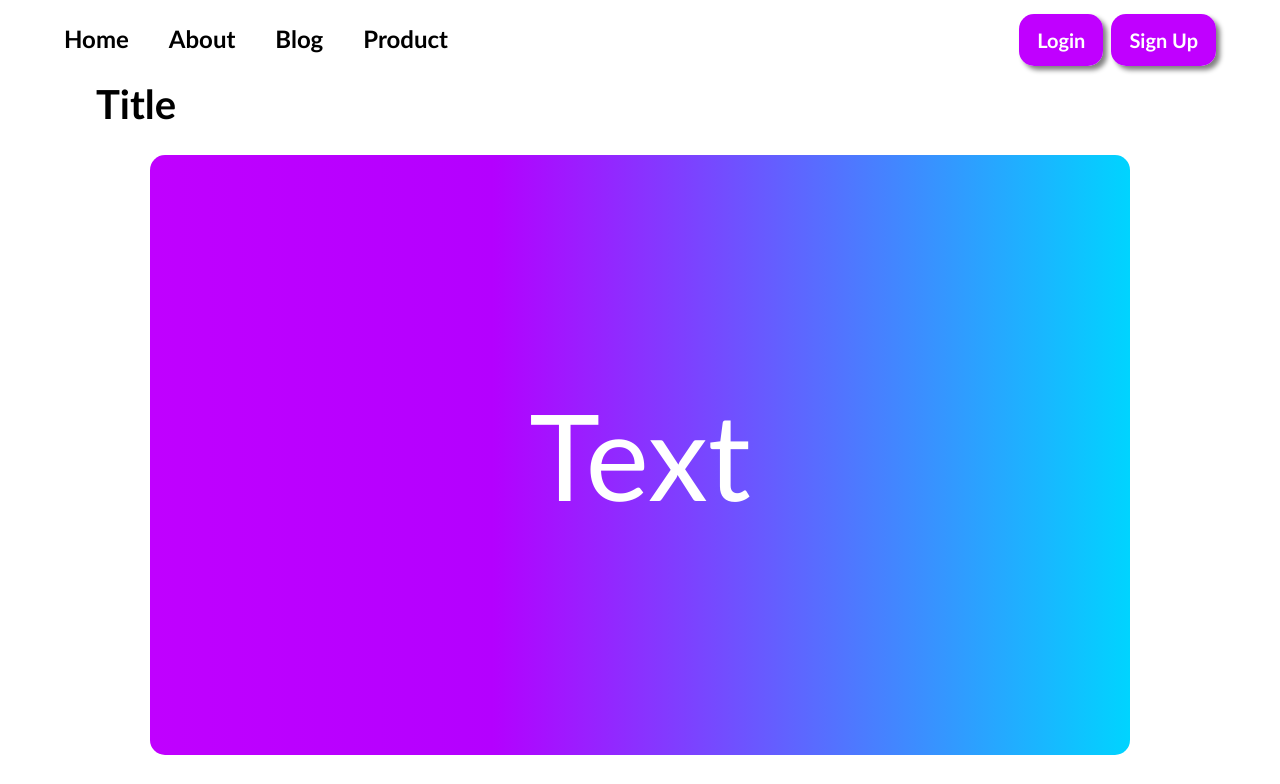
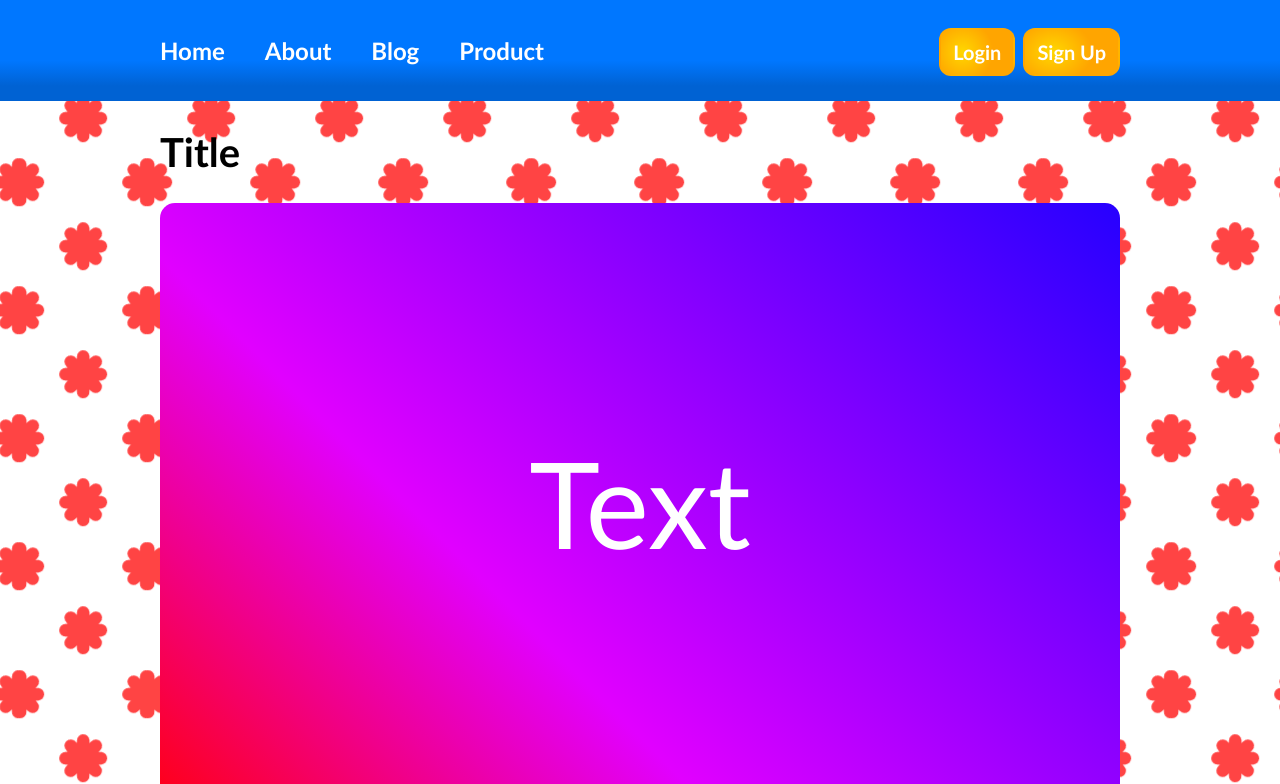
Before and after one commit to elijahgott/Website-Template, a plain HTML site: page index.html in a window 1280 px wide. Shown: the top 784 px of the page. Drawn offline with Linux system fonts and the light colour scheme.

Commit message:
added mario style oh yeah

```diff
--- a/css/styles.css
+++ b/css/mario.css
@@ -1,5 +1,5 @@
 /* Template by: Elijah Gott */
-/* 8/7/2024 */
+/* 4/3/2025 */
 
 /* NOTES */
 /* - use multiples of 4 pixels (padding, font size, etc) */
@@ -9,8 +9,9 @@
     --background-color: rgb(255, 255, 255);
     --text-color: rgb(0, 0, 0);
     --deemphasized-text-color: rgb(90, 90, 90);
-    --button-color: rgb(192,0,255);;
-    --home-image-background: linear-gradient(90deg, rgba(192,0,255,1) 0%, rgba(180,0,255,1) 35%, rgba(0,212,255,1) 100%);
+    --button-color: radial-gradient(closest-corner at 30%, gold, orange);
+    --button-color-hover: rgb(255, 136, 0);
+    --home-image-background: linear-gradient(45deg, rgb(255, 0, 21) 0%, rgb(225, 0, 255) 35%, rgb(38, 0, 255) 100%);
     --fonts: ui-rounded, 'Hiragino Maru Gothic ProN', Quicksand, Comfortaa, Manjari, 'Arial Rounded MT', 'Arial Rounded MT Bold', Calibri, source-sans-pro, sans-serif;
     --font-size-main: 20px;
     --font-size-nav: 24px;
@@ -53,32 +54,32 @@
 /* maybe too much space between consecutive buttons */
 .button{
     border: 2px solid transparent;
-    border-radius: 15px;
+    border-radius: 12px;
     background: var(--button-color);
     color: var(--background-color);
     font-size: 20px;
     font-weight: bold;
     text-decoration: none;
-    padding-top: 12px;
-    padding-bottom: 12px;
-    padding-left: 16px;
-    padding-right: 16px;
+    padding: 10px 12px;
     margin-left: 8px;
-    box-shadow: 4px 4px 5px gray;
+}
+
+.button:hover{
+    text-decoration: underline;
 }
 
 /* main part of page */
 .main-content{
     margin-left: auto;
     margin-right: auto;
-    width: 85%;
-    max-width: 1920px;
+    width: 75%;
+    max-width: 1500px;
 }
 
 /* big picture thing on home page */
 .home-image{
     display: flex;
-    width: 90%;
+    width: 100%;
     height: 30rem;
     border-radius: 15px;
     margin-left: auto;
@@ -98,7 +99,6 @@
 
 /* general, whole page */
 html{
-    background-color: var(--background-color);
     color: var(--text-color);
     font-family: var(--fonts);
     font-size: var(--font-size-main);
@@ -109,6 +109,19 @@ body{
     margin: 0;
     padding: 0;
     z-index: 0;
+    background-size: 128px 128px;
+    background-image: url(../images/flower-star-thing.webp);
+    animation: pan 300s linear infinite;
+}
+
+/* background animation */
+@keyframes pan{
+    0% {
+        background-position: 0% 0%;
+    }
+    100%{
+        background-position: 100% -25%;
+    }
 }
 
 /* nav */
@@ -116,6 +129,9 @@ nav{
     width: 100%;
     font-size: var(--font-size-nav);
     height: fit-content;
+    background-image: linear-gradient(rgb(0, 119, 255) 60%, rgb(0, 98, 211) 85%);
+    padding-top: 12px;
+    padding-bottom: 12px;
 }
 
 /* nav list */
@@ -125,7 +141,7 @@ nav > ul{
     padding-left: 0;
     margin-left: auto;
     margin-right: auto;
-    width: 90%;
+    width: 75%;
     max-width: 1920px;
 }
 
@@ -136,7 +152,7 @@ nav > ul > li{
 
 /* nav links */
 nav > ul > li > a{
-    color: var(--text-color);
+    color: var(--background-color);
     font-weight: bolder;
     text-decoration: none;
 }
@@ -151,5 +167,4 @@ nav > ul > li > a:hover{
     display: flex;
     margin-left: auto;
     margin-right: 0;
-
 }
--- /dev/null
+++ b/css/minimal.css
@@ -0,0 +1,158 @@
+/* Template by: Elijah Gott */
+/* 8/7/2024 */
+
+/* NOTES */
+/* - use multiples of 4 pixels (padding, font size, etc) */
+
+/* declaring variables */
+:root{
+    --background-color: rgb(255, 255, 255);
+    --text-color: rgb(0, 0, 0);
+    --deemphasized-text-color: rgb(90, 90, 90);
+    --button-color: rgb(192,0,255);
+    --button-color-hover: rgb(152, 0, 202);
+    --home-image-background: linear-gradient(90deg, rgba(192,0,255,1) 0%, rgba(180,0,255,1) 35%, rgba(0,212,255,1) 100%);
+    --fonts: ui-rounded, 'Hiragino Maru Gothic ProN', Quicksand, Comfortaa, Manjari, 'Arial Rounded MT', 'Arial Rounded MT Bold', Calibri, source-sans-pro, sans-serif;
+    --font-size-main: 20px;
+    --font-size-nav: 24px;
+}
+
+/* GENERAL CLASSES */
+/* emphase text - make bold & underline */
+.emphasize{
+    color: var(--text-color);
+    font-weight: bold;
+    text-decoration: underline;
+}
+
+/* deemphasize text - make text lighter */
+.deemphasize{
+    color: var(--deemphasized-text-color);
+}
+
+/* separate sections with extra spacing */
+.section{
+    padding-top: 32px;
+    padding-bottom: 32px;
+}
+
+/* puts borders around section / text / whatever else */
+.border{
+    border: 2px solid rgb(83, 83, 83);
+    border-radius: 16px;
+    margin-left: 10%;
+    margin-right: 10%;
+    padding: 24px;
+    box-shadow: 4px 4px 5px gray;
+}
+
+/* gets rid of extra space above titles within a border */
+.border > h1, h2, h3, h4, h5{
+    margin-top: 0;
+}
+
+/* maybe too much space between consecutive buttons */
+.button{
+    border: 2px solid transparent;
+    border-radius: 12px;
+    background: var(--button-color);
+    color: var(--background-color);
+    font-size: 20px;
+    font-weight: bold;
+    text-decoration: none;
+    padding: 10px 12px;
+    margin-left: 8px;
+}
+
+.button:hover{
+    background-color: var(--button-color-hover);
+    text-decoration: underline;
+    transition: all 0.1s linear;
+}
+
+/* main part of page */
+.main-content{
+    margin-left: auto;
+    margin-right: auto;
+    width: 75%;
+    max-width: 1500px;
+}
+
+/* big picture thing on home page */
+.home-image{
+    display: flex;
+    width: 100%;
+    height: 30rem;
+    border-radius: 15px;
+    margin-left: auto;
+    margin-right: auto;
+    background: var(--home-image-background);
+}
+
+/* text that goes inside of the home image */
+.home-image-text{
+    color: white;
+    font-size: 120px;
+    margin: 0;
+    align-self: center;
+    margin-left: auto;
+    margin-right: auto;
+}
+
+/* general, whole page */
+html{
+    background-color: var(--background-color);
+    color: var(--text-color);
+    font-family: var(--fonts);
+    font-size: var(--font-size-main);
+}
+
+/* resets values for no extra padding */
+body{
+    margin: 0;
+    padding: 0;
+    z-index: 0;
+}
+
+/* nav */
+nav{
+    width: 100%;
+    font-size: var(--font-size-nav);
+    height: fit-content;
+}
+
+/* nav list */
+nav > ul{
+    display: flex;
+    list-style: none;
+    padding-left: 0;
+    margin-left: auto;
+    margin-right: auto;
+    width: 75%;
+    max-width: 1920px;
+}
+
+/* nav list items */
+nav > ul > li{
+    padding-right: 2rem;
+}
+
+/* nav links */
+nav > ul > li > a{
+    color: var(--text-color);
+    font-weight: bolder;
+    text-decoration: none;
+}
+
+/* nav links when hovered over */
+nav > ul > li > a:hover{
+    text-decoration: underline;
+}
+
+/* sign up and log in */
+.account-buttons{
+    display: flex;
+    margin-left: auto;
+    margin-right: 0;
+
+}
--- a/index.html
+++ b/index.html
@@ -3,7 +3,7 @@
 <head>
     <meta charset="UTF-8">
     <meta name="viewport" content="width=device-width, initial-scale=1.0">
-    <link rel="stylesheet" type="text/css" href="./css/styles.css">
+    <link rel="stylesheet" type="text/css" href="./css/mario.css">
     <title>Template Website</title>
 </head>
 <body>
```
Also changed, not shown: images/flower-star-thing.webp (added), images/polkadot.webp (added).
